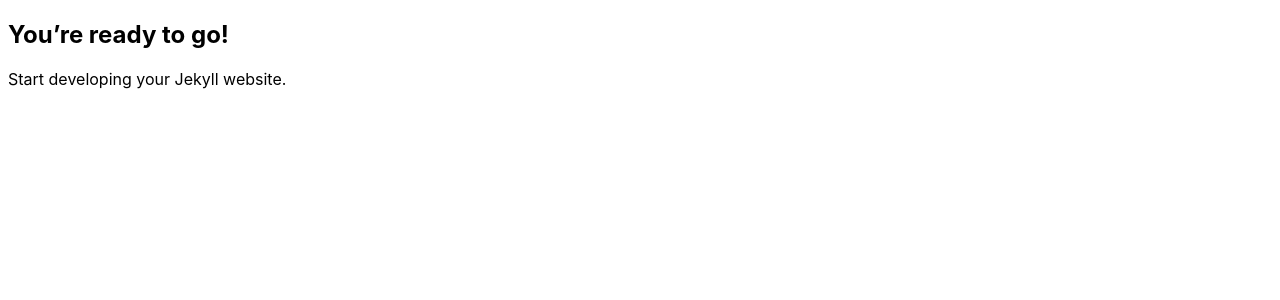
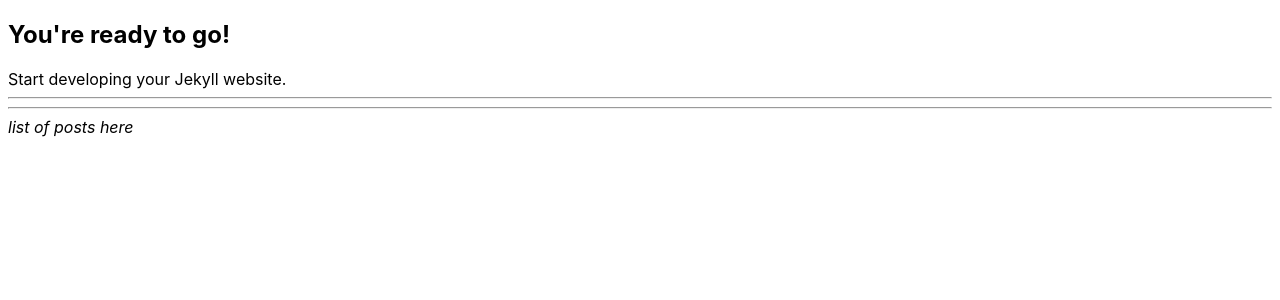
Before and after one commit to shingodaiki/KillingMonster, a Jekyll site: the page built from index.md, in a window 1280 px wide. Shown: the top 300 px of the page. Built offline with Jekyll 4.4.1, drawn with Linux system fonts in a browser that asks for light colours.

Commit message:
add home and post layouts

```diff
--- a/_layouts/default.html
+++ b/_layouts/default.html
@@ -1,12 +1,15 @@
 <!DOCTYPE html>
-<html lang="{{ site.lang | default: "en-US" }}">
+<html lang="en-US">
+
 <head>
 	<meta name="viewport" content="width=device-width, initial-scale=1">
 	<meta charset="utf-8">
 	<title>{{ page.title }} - {{ site.title }}</title>
 	<link rel="stylesheet" href="{{ "/assets/css/main.css" | relative_url }}">
 </head>
+
 <body>
 	{{ content}}
 </body>
+
 </html>
--- /dev/null
+++ b/_layouts/home.html
@@ -0,0 +1,15 @@
+---
+layout: default
+---
+
+<h2>You're ready to go!</h2>
+
+Start developing your Jekyll website.
+
+<hr/>
+
+{{ content }}
+
+<hr/>
+
+<i>list of posts here</i>
--- /dev/null
+++ b/_layouts/post.html
@@ -0,0 +1,5 @@
+---
+layout: default
+---
+
+{{ content }}
```
Also changed, not shown: index.md (+1 -6 lines). Lines whose indentation alone changed are shown as unchanged.
